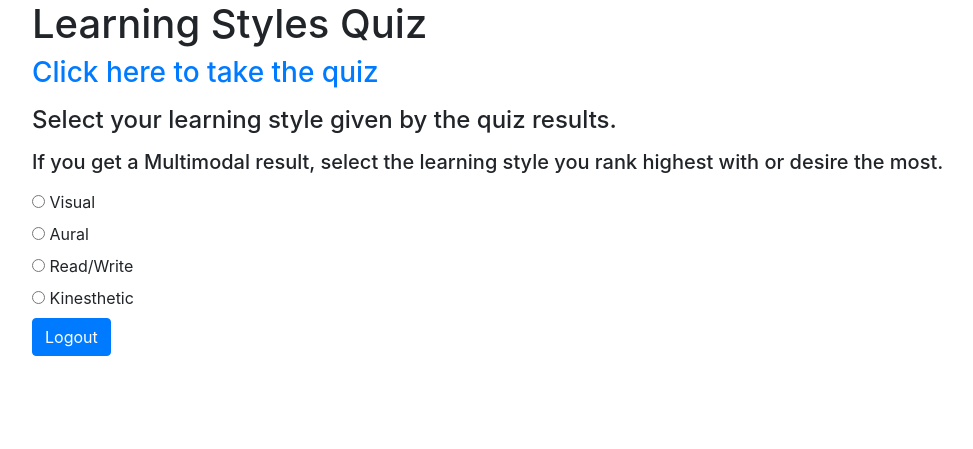
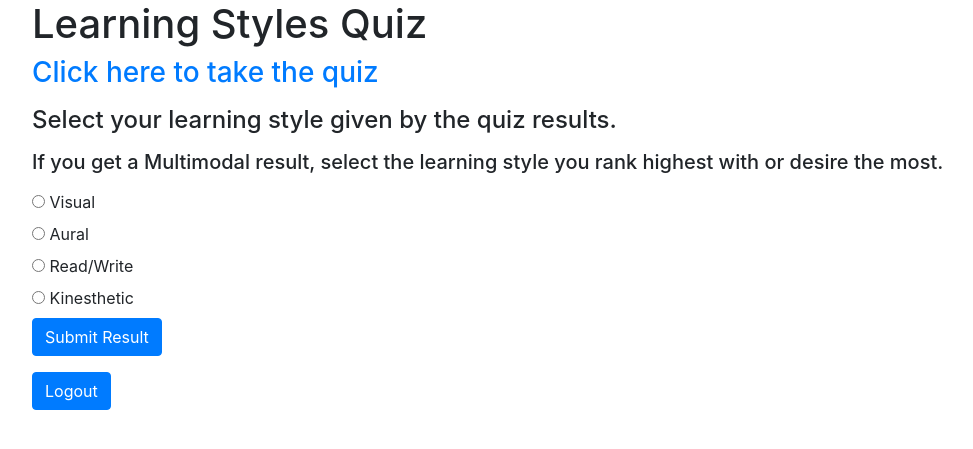
Before and after one commit to PriyaPilla/VARK-Learning, a Flask app: template project1/templates/quiz.html in a window 1280 px wide. Shown: the top 449 px of the page, without its empty margins (53-1026 px from the left). Run offline with Flask 2, Linux system fonts and the light colour scheme; the template is opened without the code that fills it, so the values that code supplies are empty; some libraries are stand-ins or nearby versions.

Commit message:
trying to get learning style vars into app.py

```diff
--- a/project1/application.py
+++ b/project1/application.py
@@ -97,6 +97,19 @@ def quiz():
 
 # create function/url that quiz form submits to.
 # this function could include if statements with matching learning styles to the student input
+# where the quiz code should go after the user submits from quiz.html
+@app.route("/quizresults", methods=["POST"])
+def quizresults():
+
+    #gets value of selected radio button
+    result = request.form['learning_style']
+
+    if result == "Visual":
+        #student. make learning style visual
+        return render_template("visualresult.html", message="Visual selected")
+
+    #return render_template("quizresults.html")
+
 
 @app.route("/searchinstructor", methods=["POST"])
 def searchinstructor():
--- a/project1/templates/quiz.html
+++ b/project1/templates/quiz.html
@@ -32,6 +32,14 @@
 
         <input type="radio" id="kinesthetic" name="learning_style" value="Kinesthetic">
         <label for="kinesthetic">Kinesthetic</label><br>
+    <!--</form>-->
+
+    <form action="{{ url_for('quizresults') }}" method="post">
+
+        <div class="form-group">
+            <button class="btn btn-primary">Submit Result</button>
+        </div>
+
     </form>
 
 
```
Also changed, not shown: project1/templates/visualresult.html (added, +13 -0 lines).
